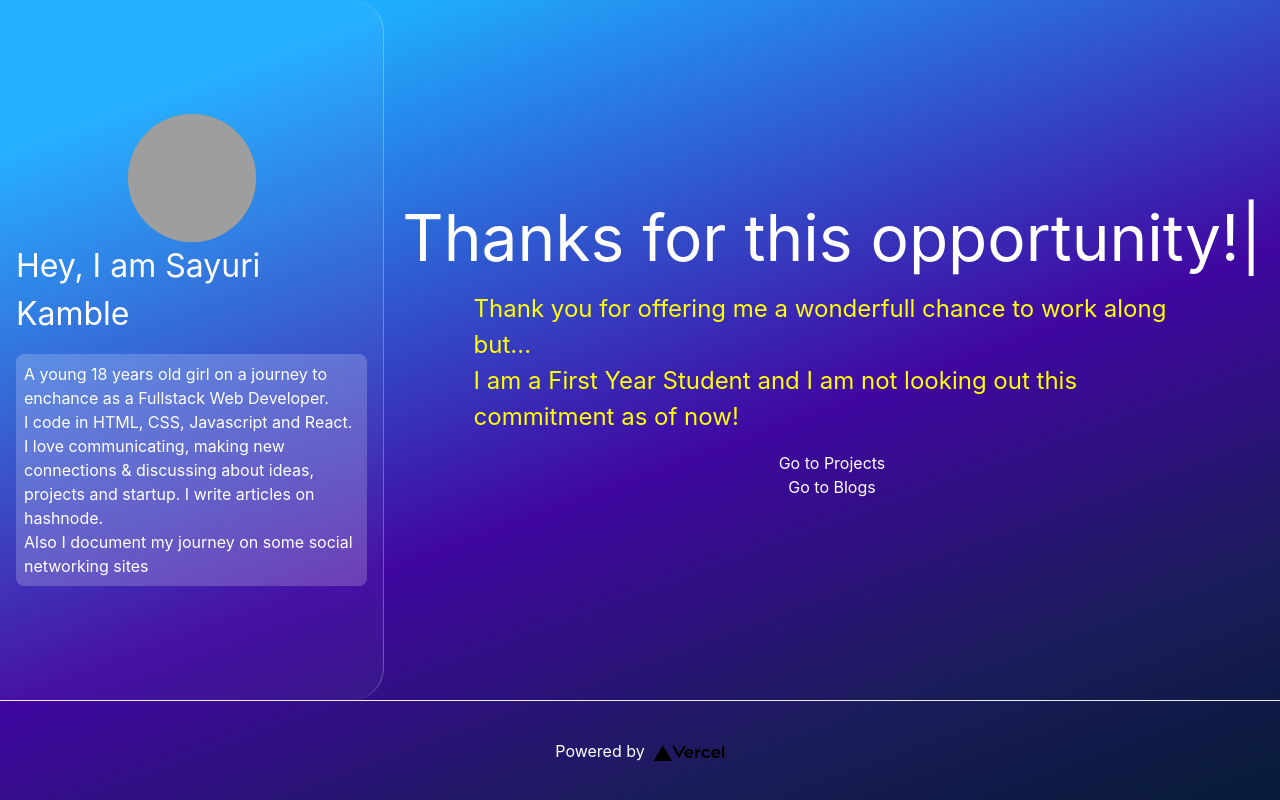
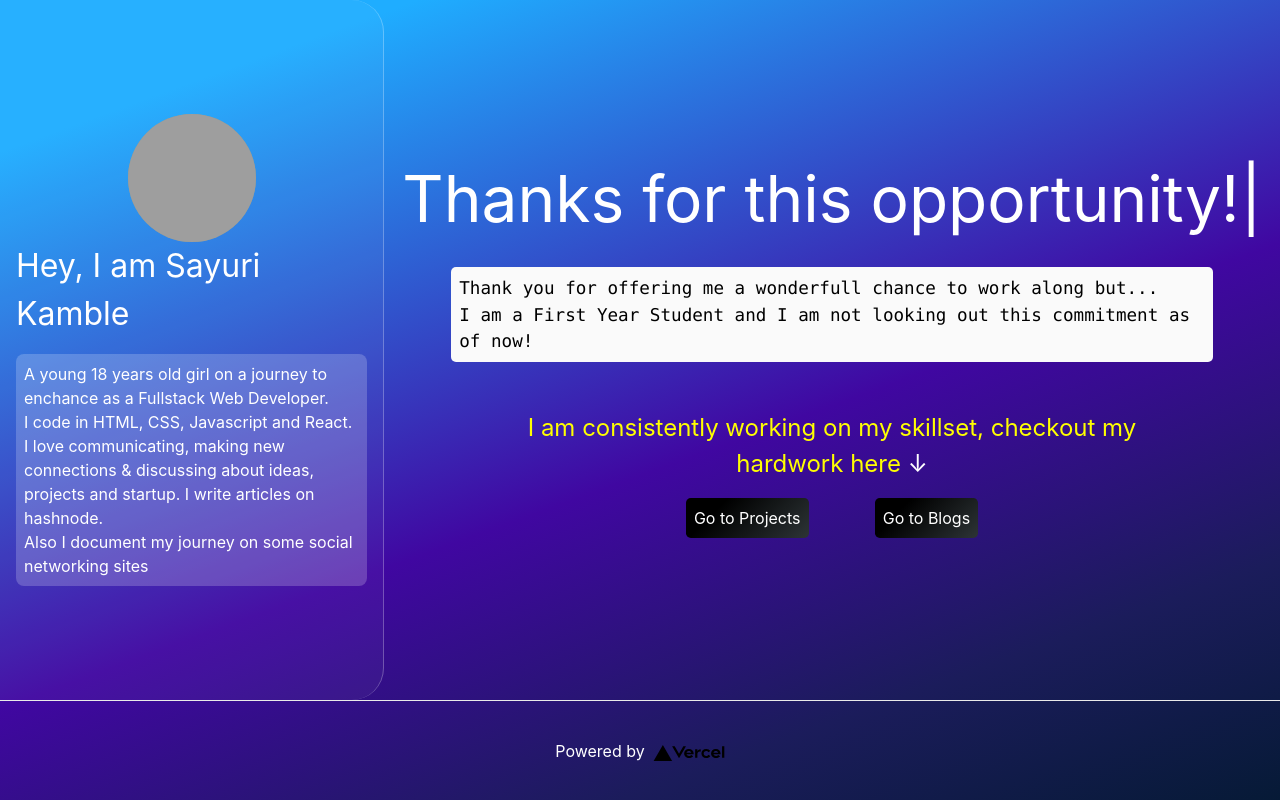
Before and after one commit to SAYUK09/Thanks-Nextjs, a Next.js app in the folder thanks-template/: page / in a window 1280 px wide. Built offline with nearby package versions, Linux system fonts and the light colour scheme; grey boxes are pictures that could not be loaded.

Commit message:
style :  added description

```diff
--- a/thanks-template/package.json
+++ b/thanks-template/package.json
@@ -16,6 +16,7 @@
     "next": "11.0.0",
     "react": "17.0.2",
     "react-dom": "17.0.2",
+    "react-icons": "^4.2.0",
     "typewriter-effect": "^2.18.0"
   },
   "devDependencies": {
--- a/thanks-template/pages/index.tsx
+++ b/thanks-template/pages/index.tsx
@@ -5,6 +5,8 @@ import Link from "next/link";
 import Typewriter from "typewriter-effect";
 import { Avatar, AvatarBadge, AvatarGroup } from "@chakra-ui/react";
 import { Flex, Spacer, Center } from "@chakra-ui/react";
+import { FcDown } from "react-icons/fc";
+import { FaArrowDown } from "react-icons/fa";
 
 export default function Home() {
   return (
@@ -43,21 +45,30 @@ export default function Home() {
             />
           </h2>
 
-          <p className={styles.asideContentDescrip}>
+          <p className={styles.code}>
             Thank you for offering me a wonderfull chance to work along but...{" "}
             <br />I am a First Year Student and I am not looking out this
             commitment as of now!
           </p>
 
-          <p></p>
+          <p className={styles.asideContentDescrip}>
+            I am consistently working on my skillset, checkout my hardwork here
+            <span style={{ color: "white" }}> ↓ </span>
+          </p>
 
+          <div className={styles.navigateBtnsDiv}>
+            <button className={styles.navigateBtn}>
               <Link href={`/projects`}>
                 <a>Go to Projects</a>
               </Link>
+            </button>
 
+            <button className={styles.navigateBtn}>
               <Link href={`/blogs`}>
                 <a>Go to Blogs</a>
               </Link>
+            </button>
+          </div>
         </div>
       </main>
 
--- a/thanks-template/styles/Home.module.css
+++ b/thanks-template/styles/Home.module.css
@@ -79,6 +79,7 @@
   width: 80%;
   margin: 1rem;
   color: yellow;
+  text-align: center;
 }
 
 .typewriter {
@@ -94,23 +95,39 @@
   color: black;
 }
 
-@keyframes typing {
-  from {
-    width: 0;
-  }
-  to {
-    width: 100px;
-  }
+.asideContentFooter {
+  margin: 3rem 0;
+  text-align: center;
+  display: flex;
+  justify-content: center;
+  flex-direction: column;
 }
 
-@keyframes blink-caret {
-  from,
-  to {
-    border-color: transparent;
-  }
-  50% {
-    border-color: white;
-  }
+.navigateBtn {
+  padding: 0.5rem;
+  background-color: #2d3436;
+  background-image: linear-gradient(315deg, #2d3436 0%, #000000 74%);
+  border-radius: 0.3rem;
+  transition: all 1s ease;
+}
+
+.navigateBtn:hover {
+  background-color: #000000;
+  background-image: linear-gradient(315deg, #000000 0%, #414141 74%);
+}
+
+.navigateBtnSec {
+  padding: 0.5rem;
+}
+
+.navigateBtnsDiv {
+  display: flex;
+  width: 40%;
+  justify-content: space-around;
+}
+
+.asideContentSpan {
+  text-align: center;
 }
 
 .footer {
@@ -157,10 +174,13 @@
 }
 
 .code {
+  margin: 2rem 0;
+  width: 85%;
   background: #fafafa;
   border-radius: 5px;
-  padding: 0.75rem;
+  padding: 0.5rem;
   font-size: 1.1rem;
+  color: black;
   font-family: Menlo, Monaco, Lucida Console, Liberation Mono, DejaVu Sans Mono,
     Bitstream Vera Sans Mono, Courier New, monospace;
 }
```
Also changed, not shown: 1 other file (tests, documents, lock files or other folders). Lines whose indentation alone changed are shown as unchanged.
